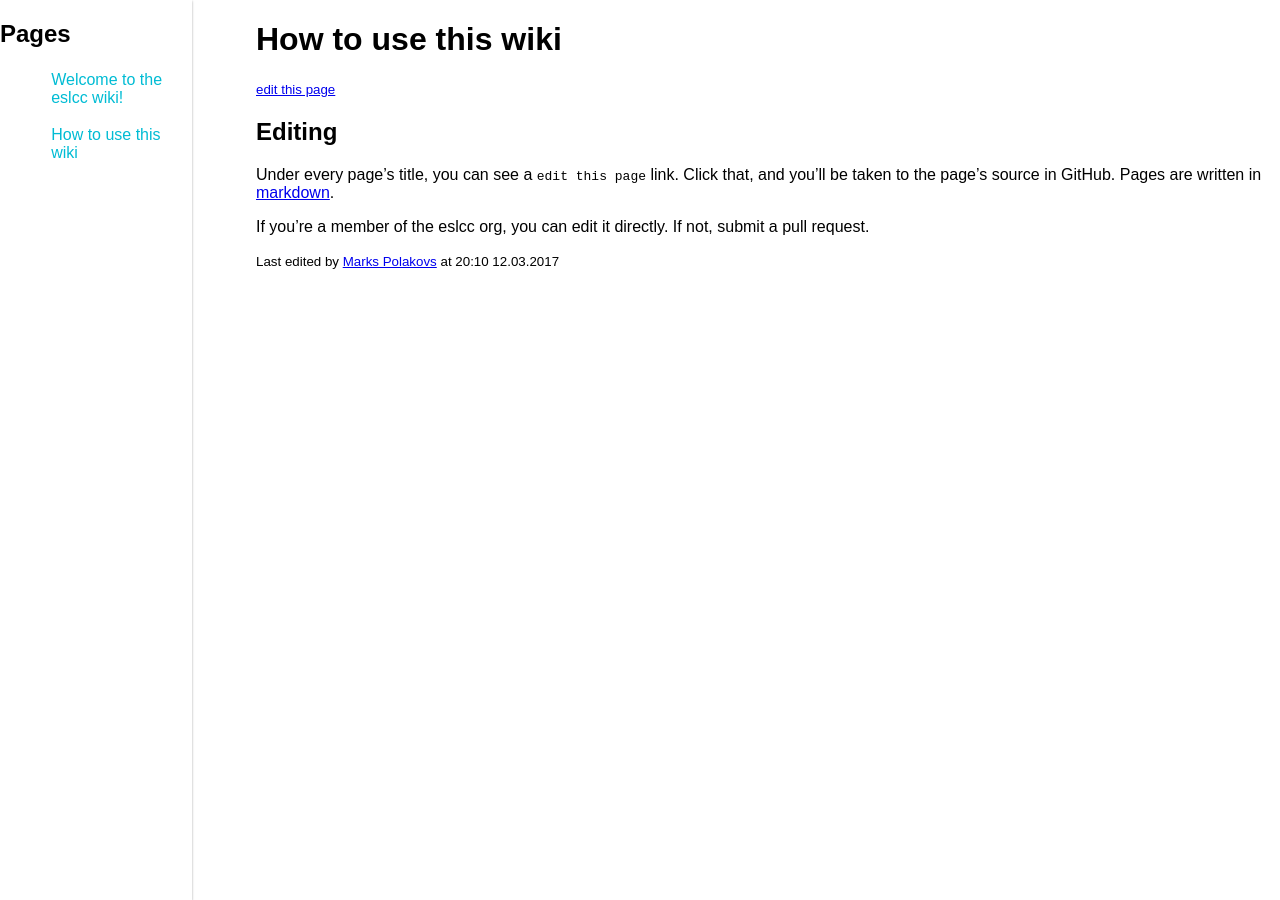
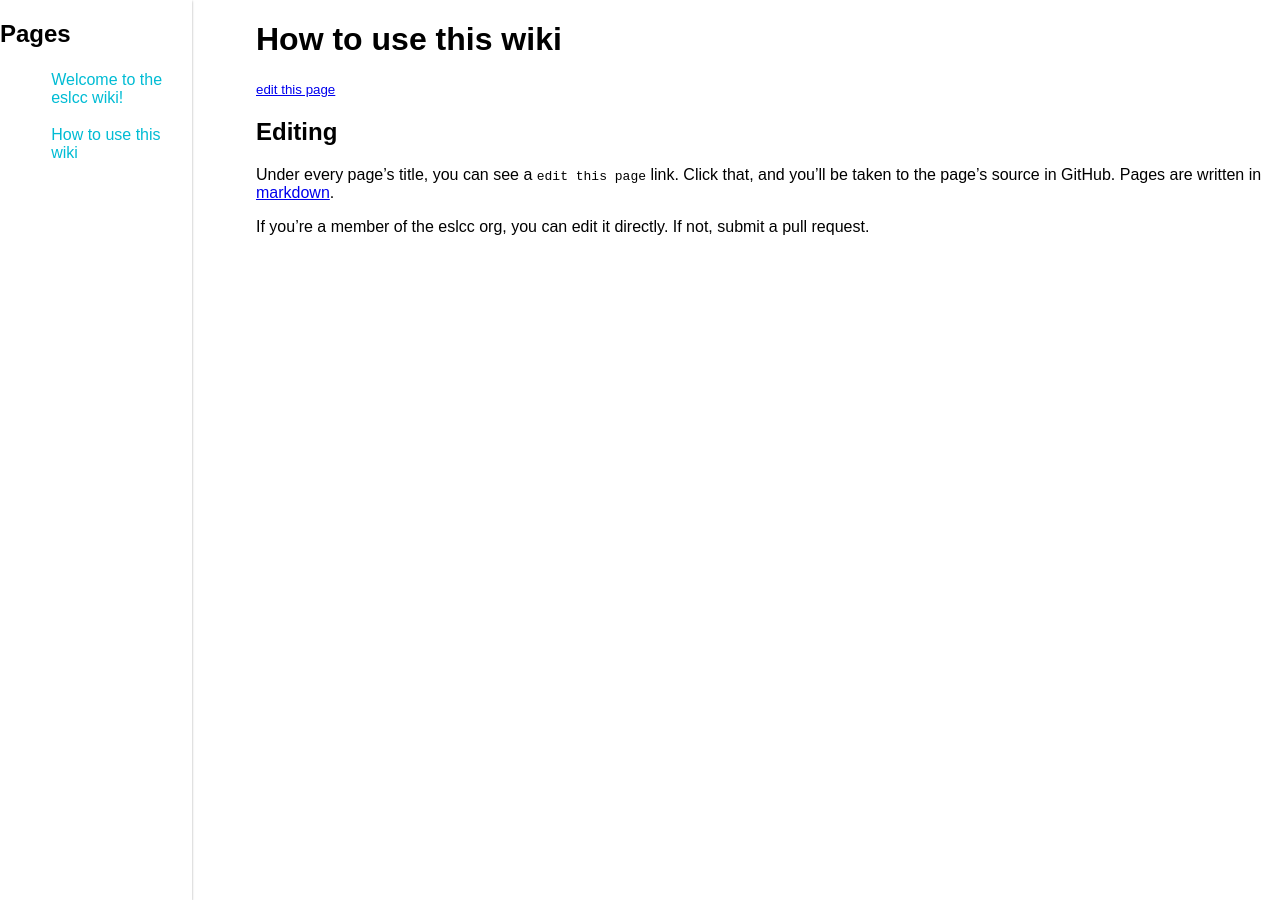
Before and after one commit to eslcc/wiki, a Jekyll site: the page built from pages/how-to-use-this-wiki.md, in a window 1280 px wide. Built offline with Jekyll 4.4.1, drawn with Linux system fonts in a browser that asks for light colours.

Commit message:
Comment out thing

```diff
--- a/_includes/page.html
+++ b/_includes/page.html
@@ -3,4 +3,4 @@
     <small>edit this page</small>
 </a>
 {{ content }}
-<small>Last edited by <a href="https://github.com/markspolakovs">Marks Polakovs</a> at 20:10 12.03.2017</small>
+<!-- <small>Last edited by <a href="https://github.com/markspolakovs">Marks Polakovs</a> at 20:10 12.03.2017</small> -->
```
